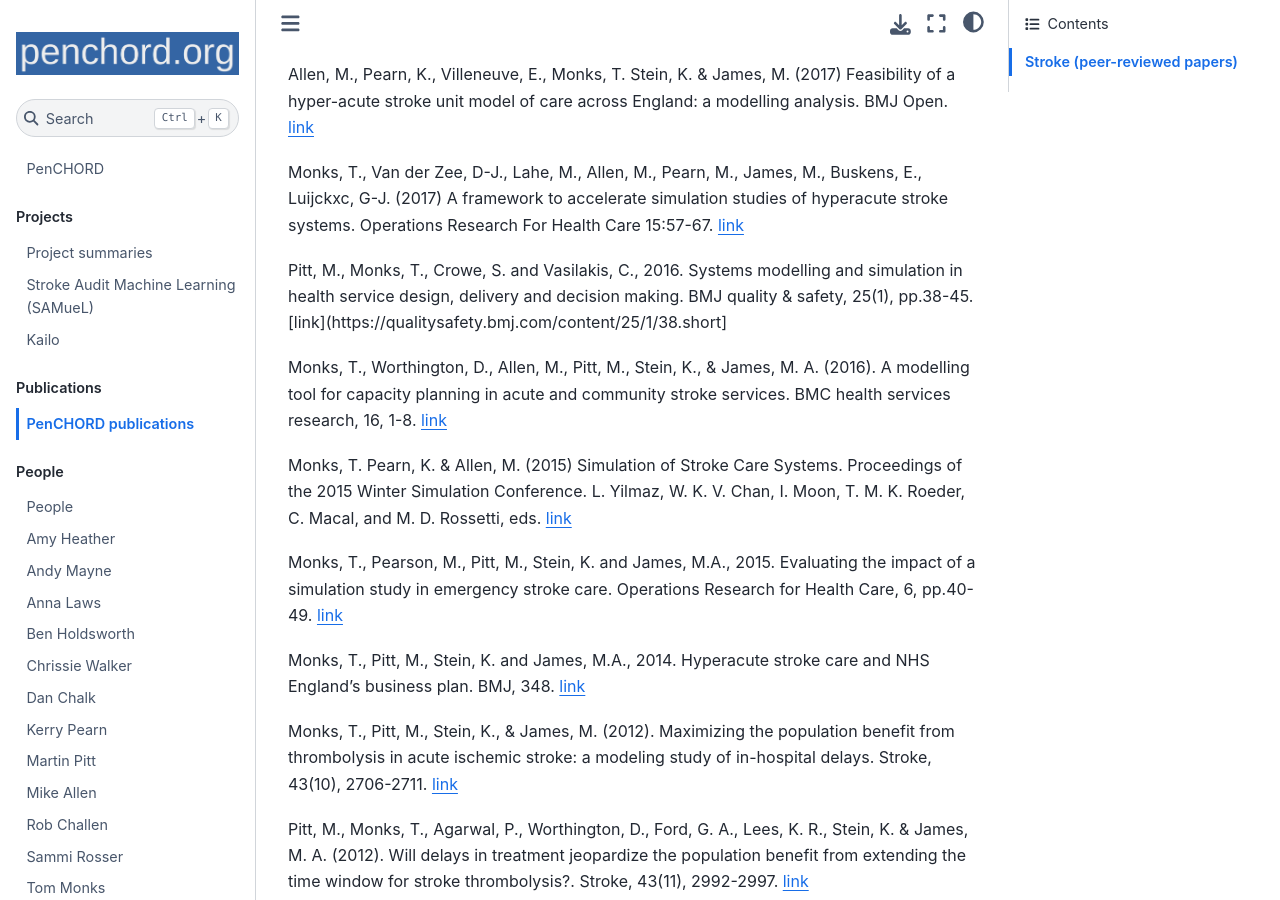
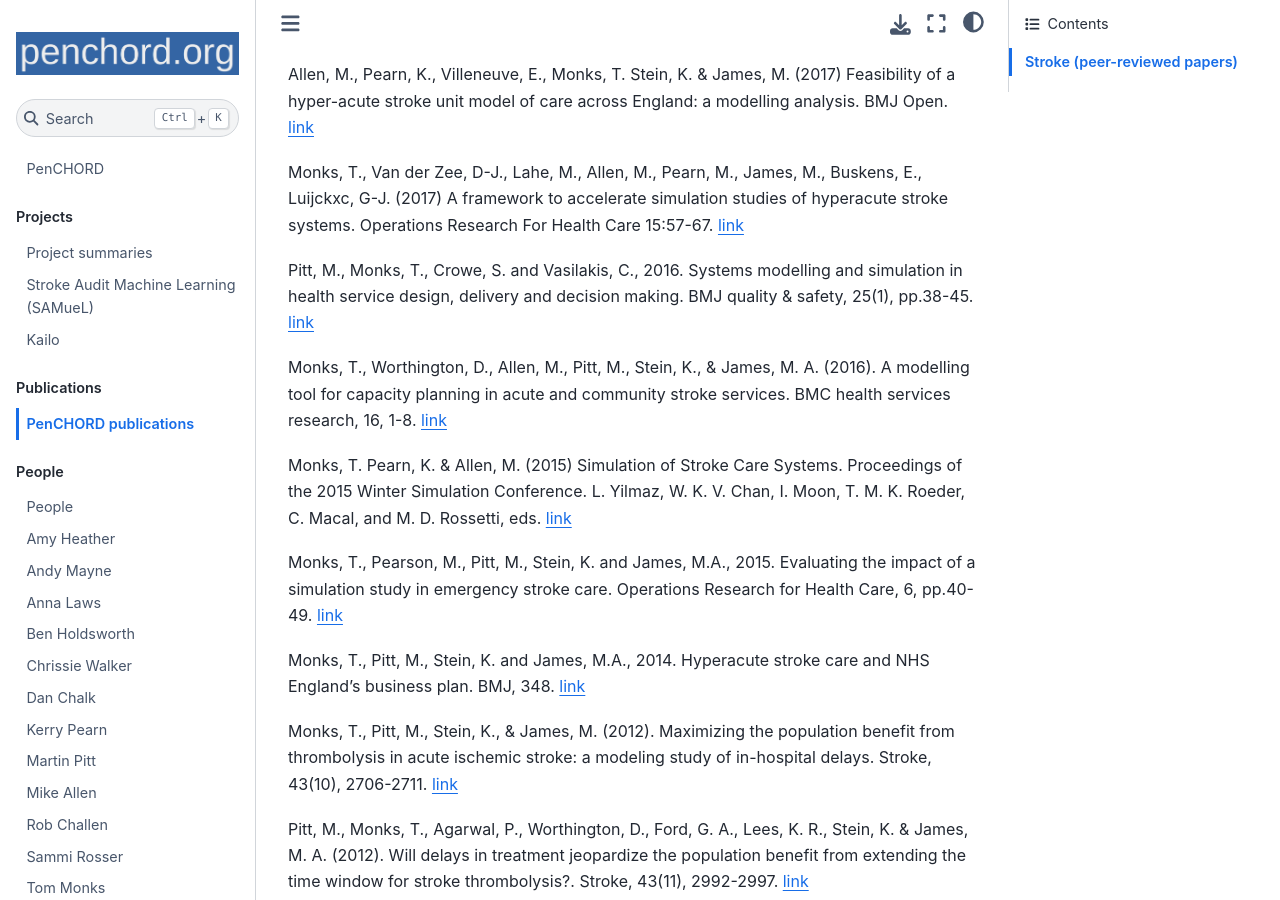
Before and after one commit to penchord/web, a Jupyter Book: the page built from publications/publications.md, in a window 1280 px wide and 900 px high, scrolled down 1536 px. Built offline with Jupyter Book 1.0.4 settings and Sphinx 7.4.7 and the Sphinx Book theme 1.1.4, drawn with Linux system fonts in a browser that asks for light colours.

Commit message:
Add publications

```diff
--- a/publications/publications.md
+++ b/publications/publications.md
@@ -30,7 +30,7 @@ Allen, M., Pearn, K., Villeneuve, E., Monks, T. Stein, K. & James, M. (2017) Fea
 
 Monks, T., Van der Zee, D-J., Lahe, M., Allen, M., Pearn, M., James, M., Buskens, E., Luijckxc, G-J. (2017) A framework to accelerate simulation studies of hyperacute stroke systems. Operations Research For Health Care 15:57-67. [link](https://doi.org/10.1016/j.orhc.2017.09.002)
 
-Pitt, M., Monks, T., Crowe, S. and Vasilakis, C., 2016. Systems modelling and simulation in health service design, delivery and decision making. BMJ quality & safety, 25(1), pp.38-45. [link](https://qualitysafety.bmj.com/content/25/1/38.short]
+Pitt, M., Monks, T., Crowe, S. and Vasilakis, C., 2016. Systems modelling and simulation in health service design, delivery and decision making. BMJ quality & safety, 25(1), pp.38-45. [link](https://qualitysafety.bmj.com/content/25/1/38.short)
 
 Monks, T., Worthington, D., Allen, M., Pitt, M., Stein, K., & James, M. A. (2016). A modelling tool for capacity planning in acute and community stroke services. BMC health services research, 16, 1-8. [link](https://link.springer.com/article/10.1186/s12913-016-1789-4)
 
```
